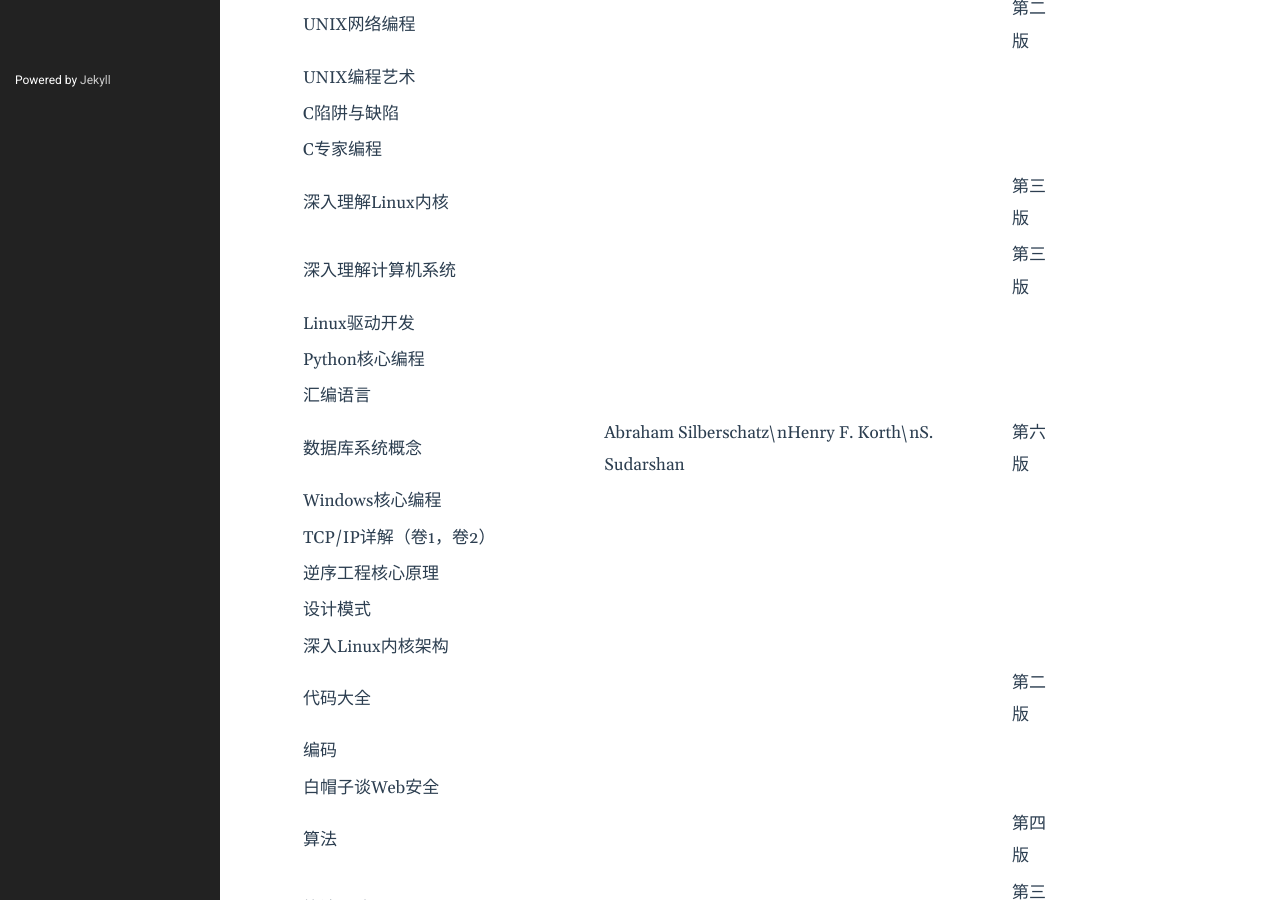
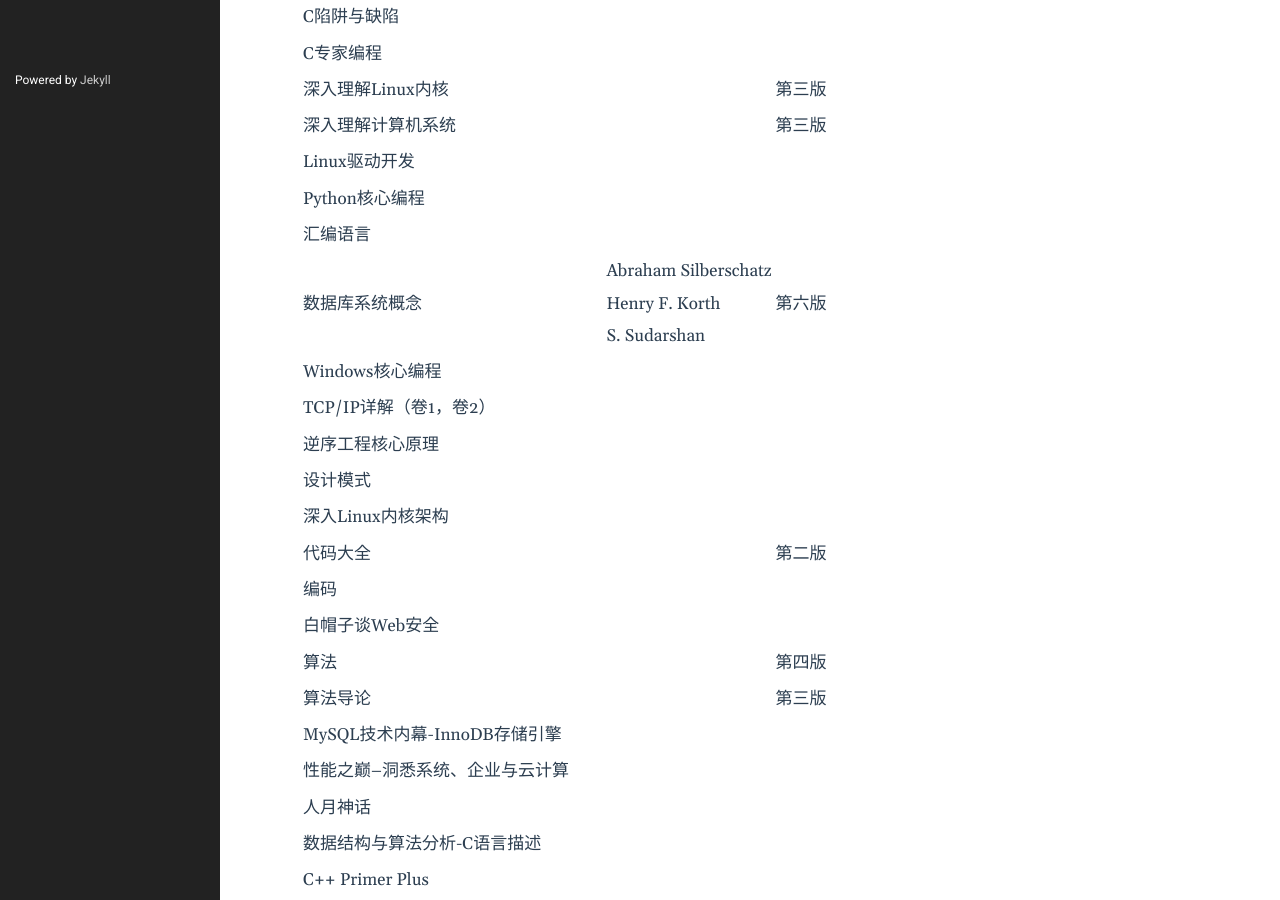
Before and after one commit to yejinp/yejinp.github.io, a Jekyll site: the page built from _posts/2022-10-16-我的书籍.markdown, in a window 1280 px wide and 900 px high, scrolled down 488 px. Built offline with Jekyll 4.4.1, drawn with Linux system fonts in a browser that asks for light colours.

Commit message:
adjust format

```diff
--- a/_posts/2022-10-16-我的书籍.markdown
+++ b/_posts/2022-10-16-我的书籍.markdown
@@ -23,7 +23,7 @@
 | Linux驱动开发 | | | | | |
 | Python核心编程 | | | | | |
 | 汇编语言 | | | | | |
-| 数据库系统概念 |Abraham Silberschatz\nHenry F. Korth\nS. Sudarshan | 第六版| | | |
+| 数据库系统概念 |Abraham Silberschatz<br>Henry F. Korth<br>S. Sudarshan | 第六版| | | |
 | Windows核心编程 | | | | | |
 | TCP/IP详解（卷1，卷2） | | | | | |
 | 逆序工程核心原理 | | | | | |
```
